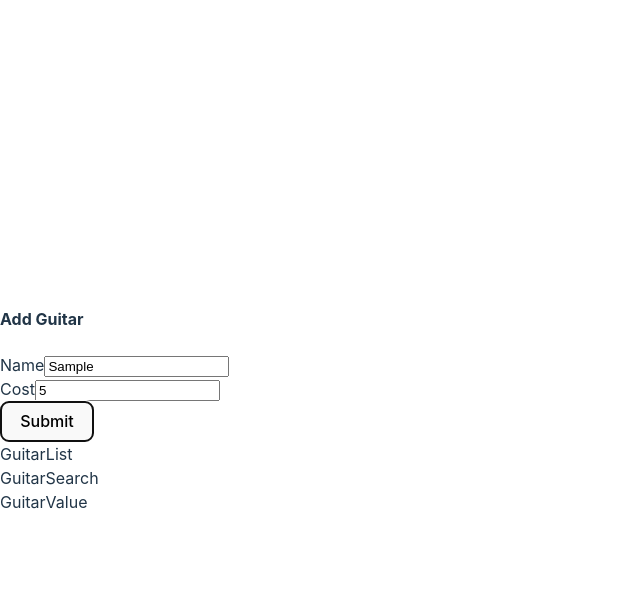
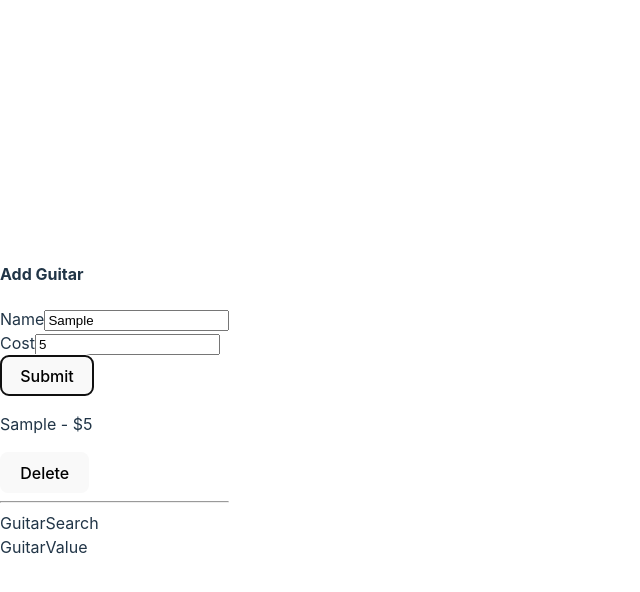
Before and after one commit to bycarlosgamez/react-redux-demo, a React (Vite) app: page / in a window 1280 px wide. Both pictures are taken after typing "Sample", "5" into the empty fields and a click on the button "Submit". Shown: the top 592 px of the page, without its empty margins (0-640 px from the left). Built offline with nearby package versions, Linux system fonts and the light colour scheme.

Commit message:
show guitars functionality

```diff
--- a/src/components/GuitarList.jsx
+++ b/src/components/GuitarList.jsx
@@ -5,9 +5,28 @@ function GuitarList() {
     return state.guitars.data;
   });
 
-  console.log(guitars);
+  const hanldeGuitarDelete = (guitar) => {};
 
-  return <div>GuitarList</div>;
+  const renderedGuitars = guitars.map((guitar) => {
+    return (
+      <div key={guitar.id} className='panel'>
+        <p>
+          {guitar.name} - ${guitar.cost}
+        </p>
+        <button
+          className='button is-danger'
+          onClick={() => hanldeGuitarDelete(guitar)}
+        >
+          Delete
+        </button>
+      </div>
+    );
+  });
+  return (
+    <div className='card-list'>
+      {renderedGuitars} <hr />
+    </div>
+  );
 }
 
 export default GuitarList;
```
